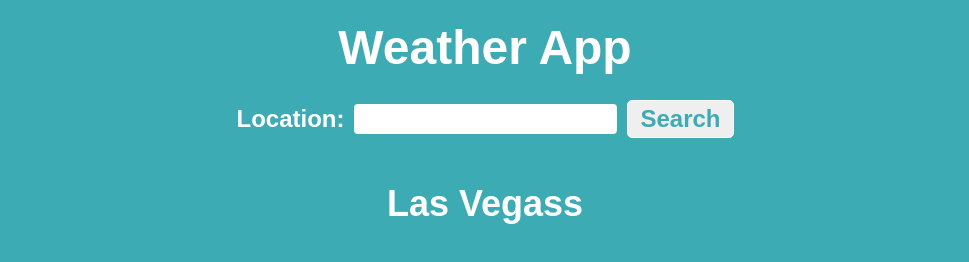
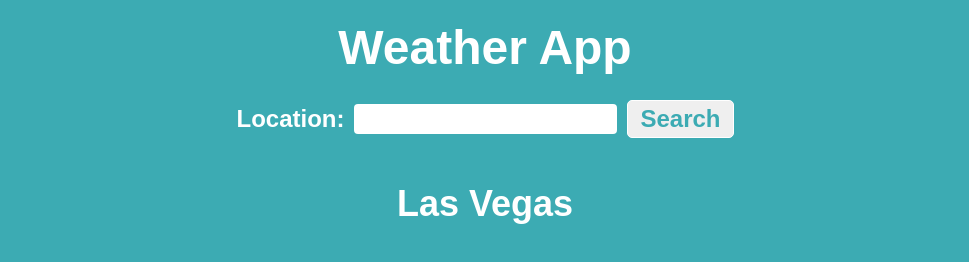
Before and after one commit to diegoHernandezDeveloper/weatherApp, a website built with webpack: page src/template.html in a window 1280 px wide. Shown: the top 262 px of the page, without its empty margins (155-1124 px from the left). Built offline with nearby package versions, Linux system fonts and the light colour scheme.

Commit message:
fix typo

```diff
--- a/src/template.html
+++ b/src/template.html
@@ -14,7 +14,7 @@
       <button class="search-btn">Search</button>
     </div>
 
-    <h2 class="city-name">Las Vegass</h2>
+    <h2 class="city-name">Las Vegas</h2>
 
     <main class="weather-main">
       <div class="current-weather">
```
